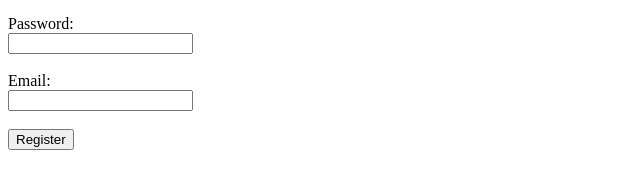
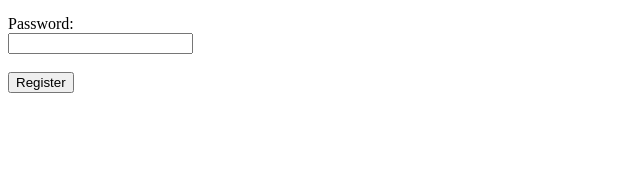
Before and after one commit to Sai-chaitanya864/user-registration-form, a plain HTML site: page index.html in a window 1280 px wide. Shown: the part 122-310 px from the top of the page, without its empty margins (0-640 px from the left). Drawn offline with Linux system fonts and the light colour scheme.

Commit message:
index.html

```diff
--- a/index.html
+++ b/index.html
@@ -14,9 +14,6 @@
         <label for="password">Password:</label><br>
         <input type="password" id="password" name="password" required><br><br>
 
-        <label for="email">Email:</label><br>
-        <input type="email" id="email" name="email" required><br><br>
-
         <input type="submit" value="Register">
     </form>
 </body>
```
